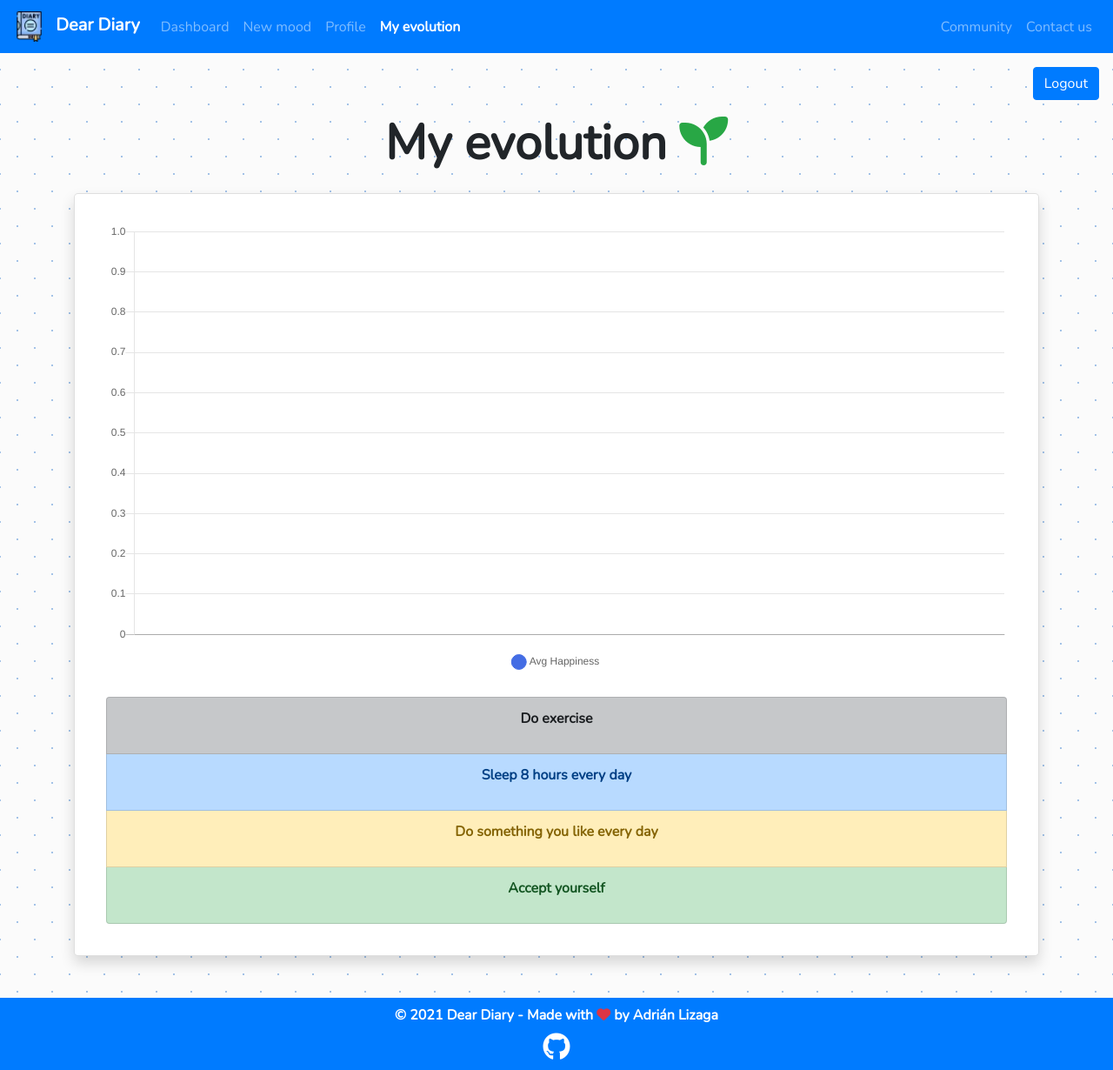
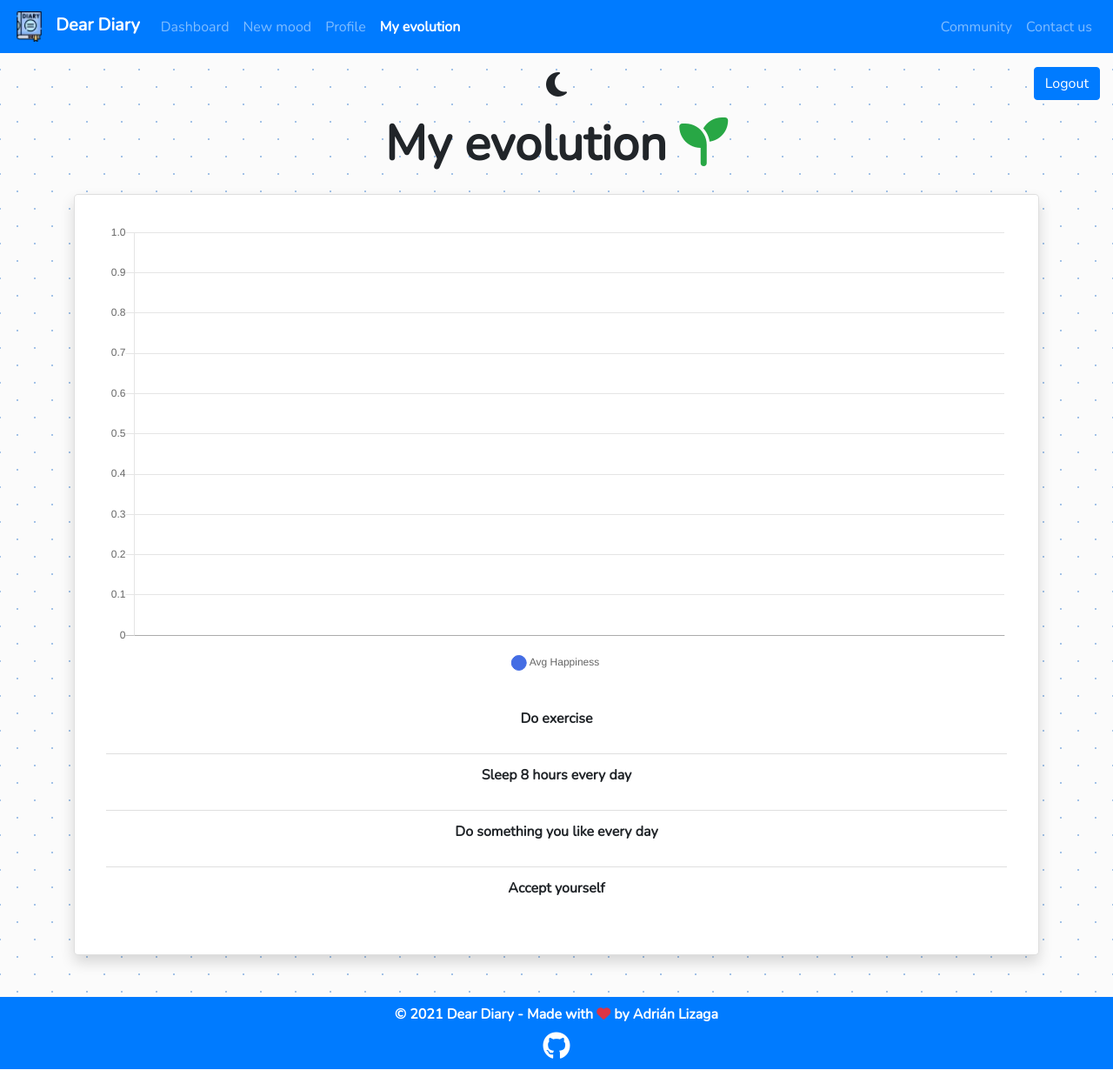
Before and after one commit to adrianliz/dear_diary, a Django app: page /diary/evolution/ in a window 1280 px wide. Shown: the whole page at 87% size. Run offline with Django 3.2, Linux system fonts and the light colour scheme; the visitor is signed in with stand-in values (Sample User, id 1); data that the repository does not hold is empty; some libraries are stand-ins or nearby versions.

Commit message:
feat: v1.3.0

```diff
--- a/diary/templates/diary/core/base.html
+++ b/diary/templates/diary/core/base.html
@@ -25,6 +25,7 @@
 
   <!-- Custom styles -->
   <link rel="stylesheet" href="{% static 'diary/css/style.css' %}">
+  <link id="theme-link" rel="stylesheet">
 
   <title>
     {% block title %}
@@ -32,7 +33,7 @@
   </title>
 </head>
 
-<body class="d-flex flex-column vh-100 background-pattern">
+<body class="d-flex flex-column vh-100">
   {% block content %}
   {% endblock %}
 
--- a/diary/templates/diary/core/moods-cards.html
+++ b/diary/templates/diary/core/moods-cards.html
@@ -1,7 +1,7 @@
 <div class="row row-cols-1 row-cols-md-2 mb-5 animated fadeIn">
   {% for mood in moods %}
   <div class="col my-3">
-    <div class="card h-100 shadow bg-white rounded-lg">
+    <div class="card h-100 shadow rounded-lg">
       <div class="card-body">
         <h1 class="card-title display-4 mb-4 text-break">
           <i class="ml-2 far fa-bookmark"></i>
--- a/diary/templates/diary/core/navbar.html
+++ b/diary/templates/diary/core/navbar.html
@@ -47,6 +47,14 @@
   </div>
 </nav>
 
-<div class="div text-right mt-3 mr-3">
-  <a type="button" class="btn btn-primary" href="{% url 'diary:logout' %}">Logout</a>
+<div class="container-fluid">
+  <div class="row justify-content-center mt-3">
+    <div class="col"></div>
+    <div class="col mt-1 text-center">
+      {% include 'diary/core/toggle-theme.html' %}
+    </div>
+    <div class="col text-right">
+      <a type="button" class="btn btn-primary" href="{% url 'diary:logout' %}">Logout</a>
+    </div>
+  </div>
 </div>
--- /dev/null
+++ b/diary/templates/diary/core/toggle-theme.html
@@ -0,0 +1,4 @@
+{% load static %}
+
+<i id="toggle-icon" class="toggle-theme"></i>
+<script src="{% static 'diary/js/toggle-theme.js' %}"></script>
--- a/diary/templates/diary/evolution.html
+++ b/diary/templates/diary/evolution.html
@@ -14,17 +14,17 @@ Dear Diary - Evolution
     <div class="card-body">
       <canvas id="chart"></canvas>
 
-      <ul class="list-group text-center mt-4">
-        <li class="list-group-item list-group-item-dark font-weight-bold">
+      <ul class="list-group list-group-flush text-center mt-4">
+        <li class="list-group-item font-weight-bold">
           <p>Do exercise</p>
         </li>
-        <li class="list-group-item list-group-item-primary font-weight-bold">
+        <li class="list-group-item font-weight-bold">
           <p>Sleep 8 hours every day</p>
         </li>
-        <li class="list-group-item list-group-item-warning font-weight-bold">
+        <li class="list-group-item font-weight-bold">
           <p>Do something you like every day</p>
         </li>
-        <li class="list-group-item list-group-item-success font-weight-bold">
+        <li class="list-group-item font-weight-bold">
           <p>Accept yourself</p>
         </li>
       </ul>
--- a/diary/templates/diary/landing.html
+++ b/diary/templates/diary/landing.html
@@ -8,7 +8,11 @@ Dear Diary
 <div class="container my-5">
   <div class="row">
     <div class="col-md-8">
-      <div class="card shadow p-3 mb-5 bg-white rounded-lg animated fadeIn mx-auto">
+      <div class="text-center mb-3">
+        {% include 'diary/core/toggle-theme.html' %}
+      </div>
+
+      <div class="card shadow p-3 mb-5 rounded-lg animated fadeIn mx-auto">
         <img loading="lazy" src="{% static 'diary/img/diary.webp' %}" class="img-fluid rounded-circle" alt="diary">
         <div class="card-body text-center">
           <h1 class="card-title display-1 font-weight-bold">Dear Diary</h1>
--- a/diary/templatetags/filters.py
+++ b/diary/templatetags/filters.py
@@ -5,3 +5,4 @@ def get_mood_count(moods_count, user_id):
     for mood_count in moods_count:
         if mood_count.get('user') == user_id:
             return mood_count.get('count')
+    return 0
--- /dev/null
+++ b/static/diary/css/light-theme.css
@@ -0,0 +1,7 @@
+body {
+  background-color: #fbfbfb;
+  opacity: 1;
+  background-image: radial-gradient(#a3c2e7 1px, transparent 1px), radial-gradient(#a3c2e7 1px, #fbfbfb 1px);
+  background-size: 40px 40px;
+  background-position: 0 0, 20px 20px;
+}
--- a/static/diary/css/style.css
+++ b/static/diary/css/style.css
@@ -1,13 +1,5 @@
 * {
-  font-family: 'Nunito', sans-serif;
-}
-
-.background-pattern {
-  background-color: #fbfbfb;
-  opacity: 1;
-  background-image:  radial-gradient(#a3c2e7 1px, transparent 1px), radial-gradient(#a3c2e7 1px, #fbfbfb 1px);
-  background-size: 40px 40px;
-  background-position: 0 0,20px 20px;
+	font-family: 'Nunito', sans-serif;
 }
 
 .link-zoom:hover {
@@ -15,10 +7,36 @@
 }
 
 .skin-color {
-  color: #f1c27d;
+	color: #f1c27d;
 }
 
-/* Animaciones */
+/* Card columns count */
+
+/* Small screens */
+
+@media (min-width: 576px) {
+	.card-columns {
+		column-count: 2;
+	}
+}
+
+/* Medium screens */
+
+@media (min-width: 768px) {
+	.card-columns {
+		column-count: 2;
+	}
+}
+
+/* Large screens */
+
+@media (min-width: 992px) {
+	.card-columns {
+		column-count: 3;
+	}
+}
+
+/* Animations */
 
 .animated {
 	-webkit-animation-duration: 1.5s;
--- /dev/null
+++ b/static/diary/js/toggle-theme.js
@@ -0,0 +1,33 @@
+const DARK_THEME_URL = "/static/diary/css/dark-theme.css";
+const LIGHT_THEME_URL = "/static/diary/css/light-theme.css";
+const DARK_THEME = "dark";
+const LIGHT_THEME = "light";
+
+const theme = document.querySelector("#theme-link");
+const toggleIcon = document.querySelector("#toggle-icon");
+const currentTheme = localStorage.getItem("theme");
+
+if (currentTheme == DARK_THEME) {
+  theme.href = DARK_THEME_URL;
+  toggleIcon.className = "fas fa-2x fa-sun text-warning";
+} else {
+  theme.href = LIGHT_THEME_URL;
+  toggleIcon.className = "fas fa-2x fa-moon text-black";
+}
+
+toggleIcon.addEventListener("click", () => {
+  const currentTheme = localStorage.getItem("theme");
+  let newTheme;
+
+  if (currentTheme == DARK_THEME) {
+    theme.href = LIGHT_THEME_URL;
+    newTheme = LIGHT_THEME;
+    toggleIcon.className = "fas fa-2x fa-moon text-dark";
+  } else {
+    theme.href = DARK_THEME_URL;
+    newTheme = DARK_THEME;
+    toggleIcon.className = "fas fa-2x fa-sun text-warning";
+  }
+
+  localStorage.setItem("theme", newTheme);
+});
```
Also changed, not shown: diary/templates/diary/community.html (+12 -13 lines), diary/templates/diary/core/pagination.html (+7 -7 lines), diary/templates/diary/profile.html (+4 -4 lines), static/diary/css/dark-theme.css (added, +20 -0 lines), README.md, 1 other file.
